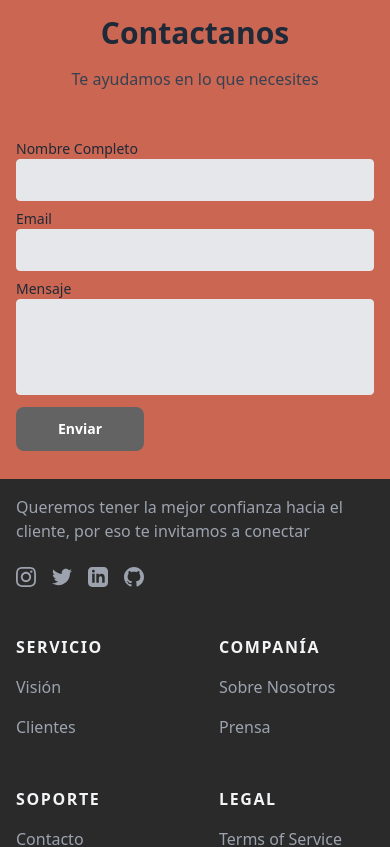
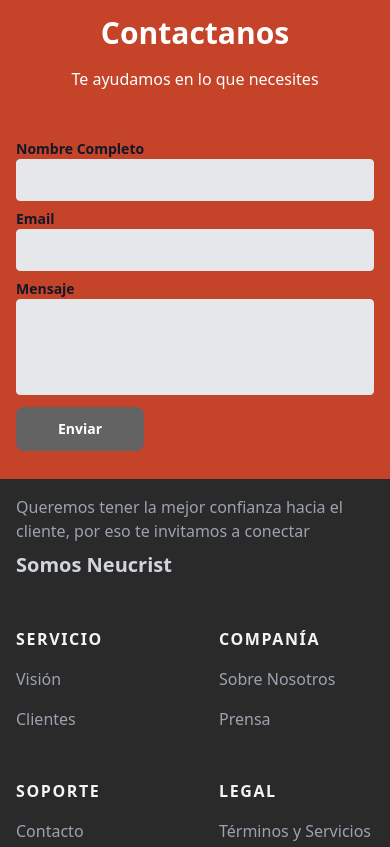
Before and after one commit to Lucasciappa/Neucrist, a Next.js app: page / in a window 390 px wide. Shown: the part 6420-7267 px from the top of the page. Built offline with nearby package versions, Linux system fonts and the light colour scheme.

Commit message:
some changes

```diff
--- a/components/ContactForm.js
+++ b/components/ContactForm.js
@@ -33,7 +33,7 @@ export const ContactForm = () => {
       {inputFieldValues.map((inputFieldValue, index) => {
         return (
           <div className="flex flex-col max-w-lg mx-auto" key={index}>
-            <label htmlFor={inputFieldValue.name} className="inline-block text-gray-800 text-sm sm:text-base mt-2">{inputFieldValue.label}</label>
+            <label htmlFor={inputFieldValue.name} className="inline-block text-gray-900 text-sm sm:text-base mt-2 font-semibold">{inputFieldValue.label}</label>
             <input
               className={`${inputFieldValue.multiline && "h-24"} w-full bg-gray-200 text-gray-800 border focus:ring ring-primary-black rounded outline-none transition duration-100 px-3 py-2`}
               onBlur={handleInputValue}
--- a/components/ContactSection.js
+++ b/components/ContactSection.js
@@ -10,8 +10,8 @@ const ContactSection = () => {
             {/* <!-- form - start --> */}
             <div className="max-w-screen-2xl bg-primary-red-light p-4 md:px-8 mx-auto">
                 <div className="mb-10">
-                    <h2 className="text-gray-800 text-3xl md:text-4xl font-bold text-center mb-4">Contactanos</h2>
-                    <p className="max-w-screen-md text-gray-700 md:text-lg text-center mx-auto">Te ayudamos en lo que necesites</p>
+                    <h2 className="text-primary-white text-3xl md:text-4xl font-bold text-center mb-4">Contactanos</h2>
+                    <p className="max-w-screen-md text-primary-white md:text-lg text-center mx-auto">Te ayudamos en lo que necesites</p>
                 </div>
                 <ContactForm />
                 {/* <!-- form - end --> */}
--- a/components/Footer.js
+++ b/components/Footer.js
@@ -6,10 +6,11 @@ const Footer = () => {
         <div className="grid grid-cols-2 md:grid-cols-4 lg:grid-cols-6 gap-12 lg:gap-8 pt-4 lg:pt-12 mb-16">
           <div className="col-span-full lg:col-span-2">
 
-            <p className="text-gray-400 sm:pr-8 mb-6">Queremos tener la mejor confianza hacia el cliente, por eso te invitamos a conectar</p>
+            <p className="text-gray-400 sm:pr-8 mb-2">Queremos tener la mejor confianza hacia el cliente, por eso te invitamos a conectar</p>
+            <h4 className="text-xl font-semibold text-gray-300">Somos Neucrist</h4>
 
             {/* <!-- social - start --> */}
-            <div className="flex gap-4">
+            {/* <div className="flex gap-4">
               <a href="#" target="_blank" className="text-gray-400 hover:text-primary-black active:text-gray-600 transition duration-100">
                 <svg className="w-5 h-5" width="24" height="24" viewBox="0 0 24 24" fill="currentColor" xmlns="http://www.w3.org/2000/svg">
                   <path d="M12 2.163c3.204 0 3.584.012 4.85.07 3.252.148 4.771 1.691 4.919 4.919.058 1.265.069 1.645.069 4.849 0 3.205-.012 3.584-.069 4.849-.149 3.225-1.664 4.771-4.919 4.919-1.266.058-1.644.07-4.85.07-3.204 0-3.584-.012-4.849-.07-3.26-.149-4.771-1.699-4.919-4.92-.058-1.265-.07-1.644-.07-4.849 0-3.204.013-3.583.07-4.849.149-3.227 1.664-4.771 4.919-4.919 1.266-.057 1.645-.069 4.849-.069zm0-2.163c-3.259 0-3.667.014-4.947.072-4.358.2-6.78 2.618-6.98 6.98-.059 1.281-.073 1.689-.073 4.948 0 3.259.014 3.668.072 4.948.2 4.358 2.618 6.78 6.98 6.98 1.281.058 1.689.072 4.948.072 3.259 0 3.668-.014 4.948-.072 4.354-.2 6.782-2.618 6.979-6.98.059-1.28.073-1.689.073-4.948 0-3.259-.014-3.667-.072-4.947-.196-4.354-2.617-6.78-6.979-6.98-1.281-.059-1.69-.073-4.949-.073zm0 5.838c-3.403 0-6.162 2.759-6.162 6.162s2.759 6.163 6.162 6.163 6.162-2.759 6.162-6.163c0-3.403-2.759-6.162-6.162-6.162zm0 10.162c-2.209 0-4-1.79-4-4 0-2.209 1.791-4 4-4s4 1.791 4 4c0 2.21-1.791 4-4 4zm6.406-11.845c-.796 0-1.441.645-1.441 1.44s.645 1.44 1.441 1.44c.795 0 1.439-.645 1.439-1.44s-.644-1.44-1.439-1.44z" />
@@ -33,7 +34,7 @@ const Footer = () => {
                   <path d="M12 0c-6.626 0-12 5.373-12 12 0 5.302 3.438 9.8 8.207 11.387.599.111.793-.261.793-.577v-2.234c-3.338.726-4.033-1.416-4.033-1.416-.546-1.387-1.333-1.756-1.333-1.756-1.089-.745.083-.729.083-.729 1.205.084 1.839 1.237 1.839 1.237 1.07 1.834 2.807 1.304 3.492.997.107-.775.418-1.305.762-1.604-2.665-.305-5.467-1.334-5.467-5.931 0-1.311.469-2.381 1.236-3.221-.124-.303-.535-1.524.117-3.176 0 0 1.008-.322 3.301 1.23.957-.266 1.983-.399 3.003-.404 1.02.005 2.047.138 3.006.404 2.291-1.552 3.297-1.23 3.297-1.23.653 1.653.242 2.874.118 3.176.77.84 1.235 1.911 1.235 3.221 0 4.609-2.807 5.624-5.479 5.921.43.372.823 1.102.823 2.222v3.293c0 .319.192.694.801.576 4.765-1.589 8.199-6.086 8.199-11.386 0-6.627-5.373-12-12-12z" />
                 </svg>
               </a>
-            </div>
+            </div> */}
             {/* <!-- social - end --> */}
           </div>
 
@@ -92,7 +93,7 @@ const Footer = () => {
 
             <nav className="flex flex-col gap-4">
               <div>
-                <a href="#" className="text-gray-400 hover:text-primary-red active:text-primary-red-hover transition duration-100">Terms of Service</a>
+                <a href="#" className="text-gray-400 hover:text-primary-red active:text-primary-red-hover transition duration-100">Términos y Servicios</a>
               </div>
 
               <div>
@@ -103,10 +104,10 @@ const Footer = () => {
           {/*  <!-- nav - end --> */}
         </div>
 
-        <div className="flex flex-col md:flex-row justify-evenly items-center gap-2">
+        <div className="flex flex-col md:flex-row justify-evenly xl:justify-center items-center gap-2 xl:gap-6">
           <div className="text-center md:text-left mb-3 md:mb-0">
             <span className="text-primary-red font-bold uppercase tracking-widest">Newsletter</span>
-            <p className="text-primary-white">Subscribe to our newsletter</p>
+            <p className="text-primary-white">Subscribe a nuestro newsletter</p>
           </div>
 
           <form className="w-full md:max-w-md flex gap-2">
--- a/components/HeroImage.js
+++ b/components/HeroImage.js
@@ -15,7 +15,7 @@ const props = {
 const HeroImage = () => {
     return (
         <div className="max-w-screen-2xl p-4 md:px-8 mx-auto z-20">
-            <section className="flex justify-center items-center flex-1  max-w-screen-2xl shrink-0 bg-gray-100 overflow-hidden shadow-lg rounded-lg relative h-96 md:h-128">
+            <section className="flex justify-center items-center flex-1  max-w-screen-2xl shrink-0 bg-gray-100 overflow-hidden shadow-lg rounded-lg relative h-96 xl:h-112 2xl:h-128">
                 <div className="absolute inset-0 h-auto">
                     <Slide easing="ease" {...props} className="w-full">
                         <div className="each-slide">
--- a/components/Nav.js
+++ b/components/Nav.js
@@ -24,7 +24,7 @@ const Nav = () => {
           <a href="#servicios" className="text-gray-600 hover:text-primary-red active:text-indigo-700 text-lg font-semibold transition duration-100">Servicios</a>
         </nav>
 
-        <a href="#contacto" className="hidden lg:inline-block bg-primary-red hover:bg-primary-red-hover text-white text-sm md:text-base font-semibold text-center outline-none transition duration-100 px-8 py-3">Contacto</a>
+        <a href="#contacto" className="hidden lg:inline-block bg-primary-red hover:bg-primary-red-hover focus-visible:ring ring-indigo-300 text-white active:text-gray-700 text-sm md:text-base font-semibold text-center rounded-lg outline-none transition duration-100 px-8 py-3">Contacto</a>
 
         <button type="button" className="inline-flex items-center lg:hidden bg-primary-dark text-primary-red text-sm md:text-base font-semibold gap-2 px-2.5 py-2">
           <input id="abrir-cerrar" name="abrir-cerrar" type="checkbox" />
--- a/tailwind.config.js
+++ b/tailwind.config.js
@@ -20,7 +20,7 @@ module.exports = {
         'primary': {
           'red': '#C22C0D',
           'red-hover': '#C22C0Dea',
-          'red-light': '#C22C0Daa',
+          'red-light': '#C22C0Ddd',
           'yellow': '·F7C700',
           'black': '#2a2a2a',
           'white': '#FFFFFF',
@@ -34,16 +34,6 @@ module.exports = {
         backgroundImage: {
           "about": "url('/images/productos/neumaticos2.jpg')"
         },
-        spacing: {
-          "18": "68px",
-          "19": "72px",
-          "21": "80px",
-          "112": "29rem",
-          "128": "32rem",
-          "152": "38rem",
-          "172": "43rem",
-          "192": "48rem"
-        },
         'text': {
           'primary': '#222222',
           'secundary': '#767676',
@@ -56,7 +46,17 @@ module.exports = {
           'warning': '#FFBC2C',
           'coral': '#EE7764'
         }
-      }
+      },
+      spacing: {
+        "18": "68px",
+        "19": "72px",
+        "21": "80px",
+        "112": "29rem",
+        "128": "32rem",
+        "152": "38rem",
+        "172": "43rem",
+        "192": "48rem"
+      },
     },
     fontFamily: {
       primary: ['Lato', 'sans-serif']
```
